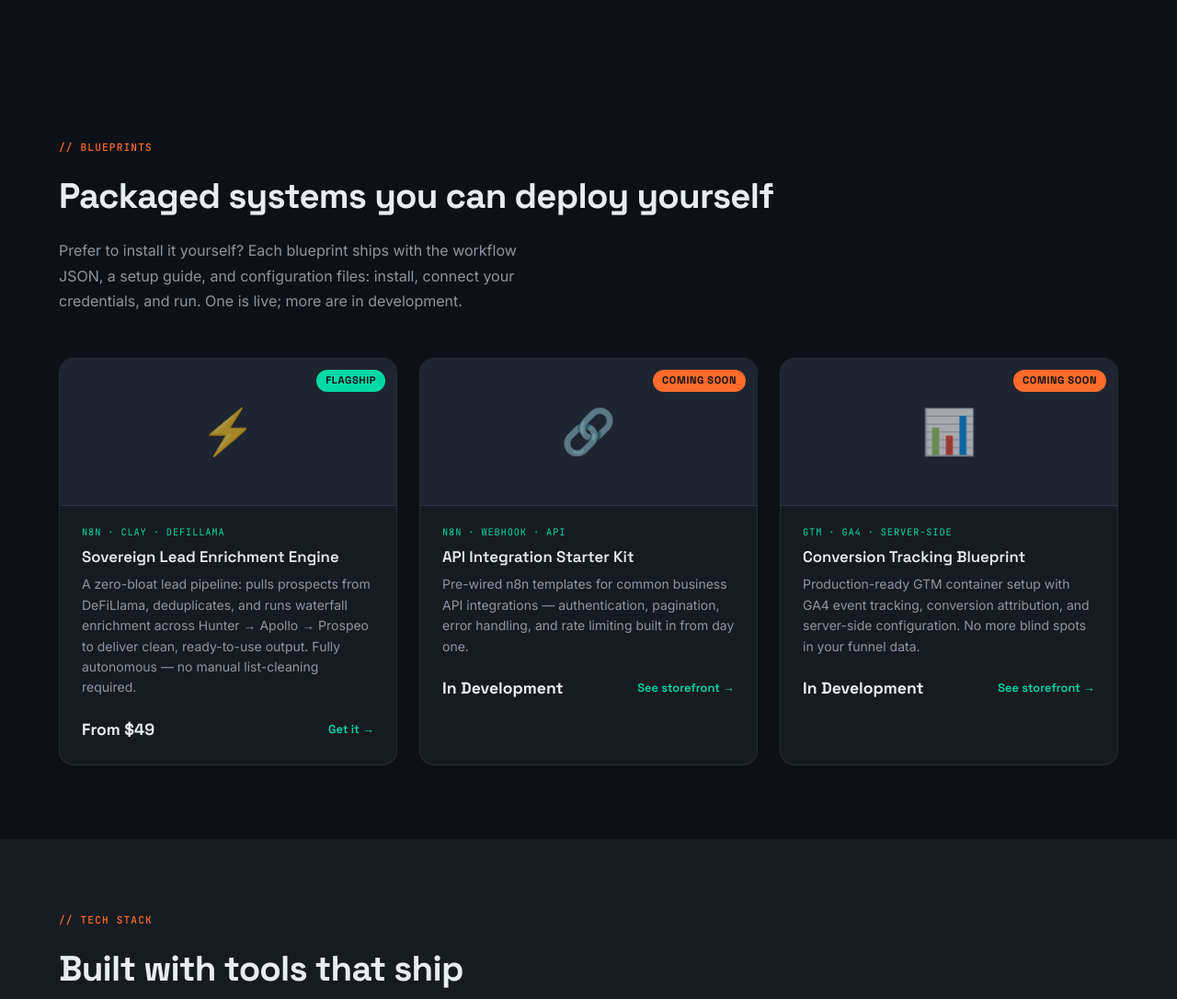
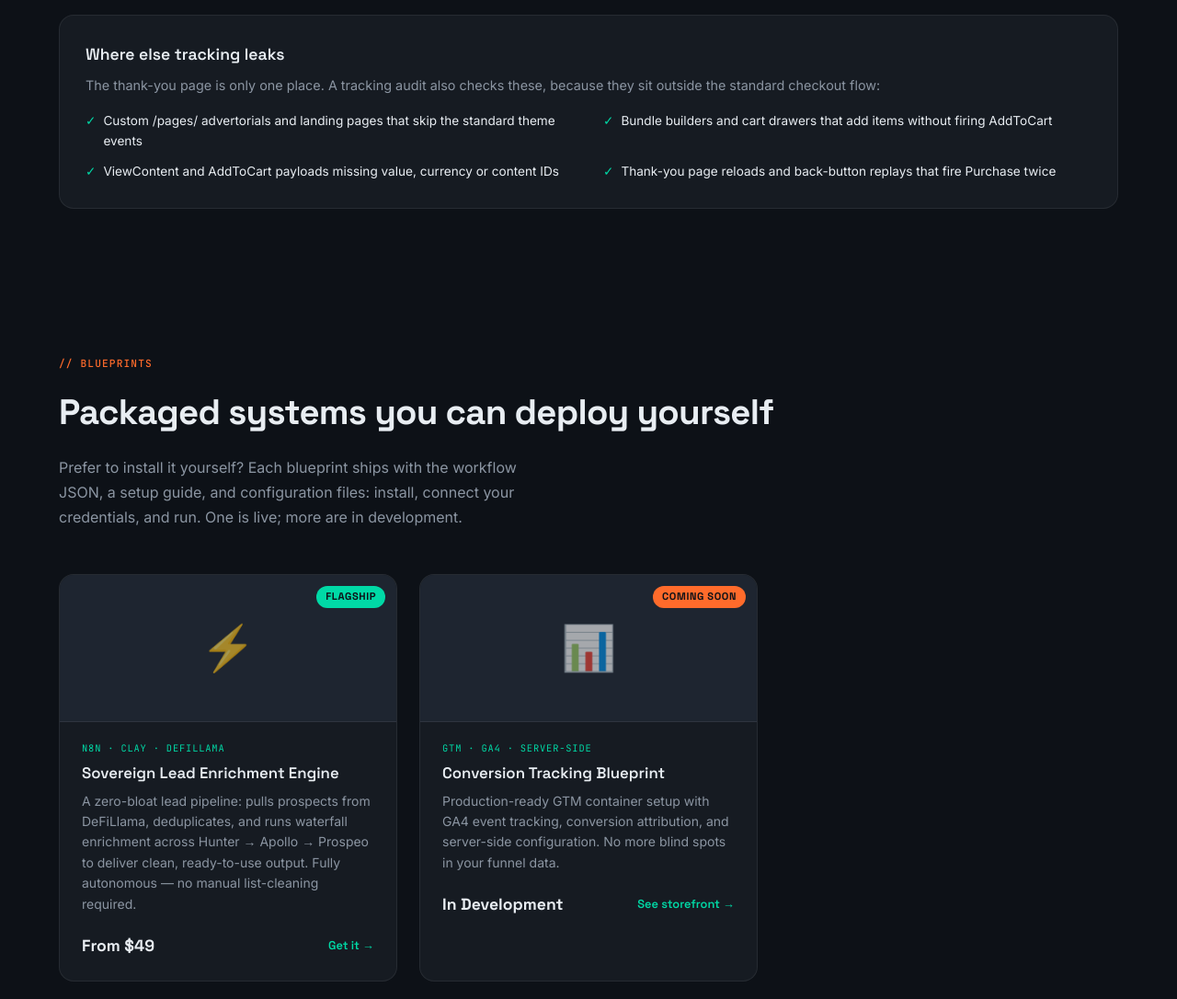
Before and after one commit to Debayoagbabs/SabiStack, a plain HTML site: page index.html in a window 1280 px wide. Shown: the part 2360-3446 px from the top of the page at 92% size. Drawn offline with Linux system fonts and the light colour scheme.

Commit message:
Add files via upload

```diff
--- a/index.html
+++ b/index.html
@@ -5,7 +5,7 @@
 <meta name="viewport" content="width=device-width, initial-scale=1.0">
 <title>SabiStack — Marketing Engineering for DTC Brands | Joseph Agbabiaka</title>
 <meta name="description" content="Server-side tracking, clean attribution and agent-monitored performance for DTC brands spending $10k–$50k/month on ads. Marketing engineering by SabiStack.">
-<meta name="keywords" content="n8n automation, workflow automation, lead enrichment, API integration, business automation blueprints, SabiStack">
+<meta name="keywords" content="server-side tracking, Meta Conversions API, GA4 attribution, server-side GTM, Shopify tracking audit, marketing engineering, DTC ad tracking, SabiStack">
 <meta name="author" content="Joseph Agbabiaka">
 <meta name="theme-color" content="#0D1117" media="(prefers-color-scheme: dark)">
 <meta name="theme-color" content="#F0F4F8" media="(prefers-color-scheme: light)">
@@ -589,7 +589,7 @@
     font-weight: 700; font-size: 0.95rem;
   }
   .footer-brand span { color: var(--mint); }
-  .footer-links { display: flex; gap: 1.5rem; }
+  .footer-links { display: flex; flex-wrap: wrap; gap: 0.5rem 1.5rem; }
   .footer-link {
     font-size: 0.8rem; color: var(--muted);
     transition: color 0.2s;
@@ -808,10 +808,27 @@
     min-height: 1.2em;
   }
   .audit-status.error { color: var(--orange); }
+  .audit-alt { font-size: 0.8rem; color: var(--muted); text-align: center; }
+  .audit-alt a { color: var(--mint); }
+  .audit-alt a:hover { text-decoration: underline; }
 
+  .proof-checks {
+    margin-top: 1.5rem;
+    background: var(--bg2);
+    border: 1px solid var(--border);
+    border-radius: 16px;
+    padding: 1.75rem;
+  }
+  .proof-check-list { display: grid; grid-template-columns: repeat(2, 1fr); gap: 0.75rem 2rem; }
   @media (max-width: 860px) {
+    .proof-check-list { grid-template-columns: 1fr; }
     .proof-grid, .audit-grid { grid-template-columns: 1fr; }
     .audit-grid { gap: 2.5rem; }
+  }
+  @media (max-width: 768px) {
+    .workflow-canvas { aspect-ratio: auto; height: 420px; }
+    .wf-label { white-space: nowrap; overflow: hidden; text-overflow: ellipsis; min-width: 0; }
+    .wf-node { padding: 6px 10px; }
   }
   @media (max-width: 560px) {
     .proof-tiles { grid-template-columns: 1fr; }
@@ -1014,6 +1031,17 @@
         <p class="svc-desc">Case studies get published with raw counts as each test completes.</p>
       </div>
     </div>
+
+    <div class="proof-checks">
+      <h3 class="svc-title">Where else tracking leaks</h3>
+      <p class="svc-desc">The thank-you page is only one place. A tracking audit also checks these, because they sit outside the standard checkout flow:</p>
+      <ul class="svc-list proof-check-list">
+        <li><span class="svc-check">✓</span> Custom /pages/ advertorials and landing pages that skip the standard theme events</li>
+        <li><span class="svc-check">✓</span> Bundle builders and cart drawers that add items without firing AddToCart</li>
+        <li><span class="svc-check">✓</span> ViewContent and AddToCart payloads missing value, currency or content IDs</li>
+        <li><span class="svc-check">✓</span> Thank-you page reloads and back-button replays that fire Purchase twice</li>
+      </ul>
+    </div>
   </div>
 </section>
 
@@ -1039,23 +1067,6 @@
           <div class="card-footer">
             <div class="card-price">From $49</div>
             <div class="card-link">Get it →</div>
-          </div>
-        </div>
-      </a>
-
-      <!-- Product 2 — placeholder for future product -->
-      <a class="product-card" href="https://debayour01.gumroad.com" target="_blank">
-        <div class="card-thumb">
-          <div class="card-thumb-icon">🔗</div>
-          <div class="card-thumb-badge orange">Coming Soon</div>
-        </div>
-        <div class="card-body">
-          <div class="card-tag">n8n · Webhook · API</div>
-          <div class="card-title">API Integration Starter Kit</div>
-          <p class="card-desc">Pre-wired n8n templates for common business API integrations — authentication, pagination, error handling, and rate limiting built in from day one.</p>
-          <div class="card-footer">
-            <div class="card-price">In Development</div>
-            <div class="card-link">See storefront →</div>
           </div>
         </div>
       </a>
@@ -1206,6 +1217,7 @@
           </div>
           <button type="submit" class="btn-primary audit-submit">Request Audit →</button>
           <p id="auditStatus" class="audit-status" role="status" aria-live="polite"></p>
+          <p class="audit-alt">Prefer email? Write to <a href="mailto:joseph@trysabistack.com">joseph@trysabistack.com</a></p>
         </form>
       </div>
     </div>
```
